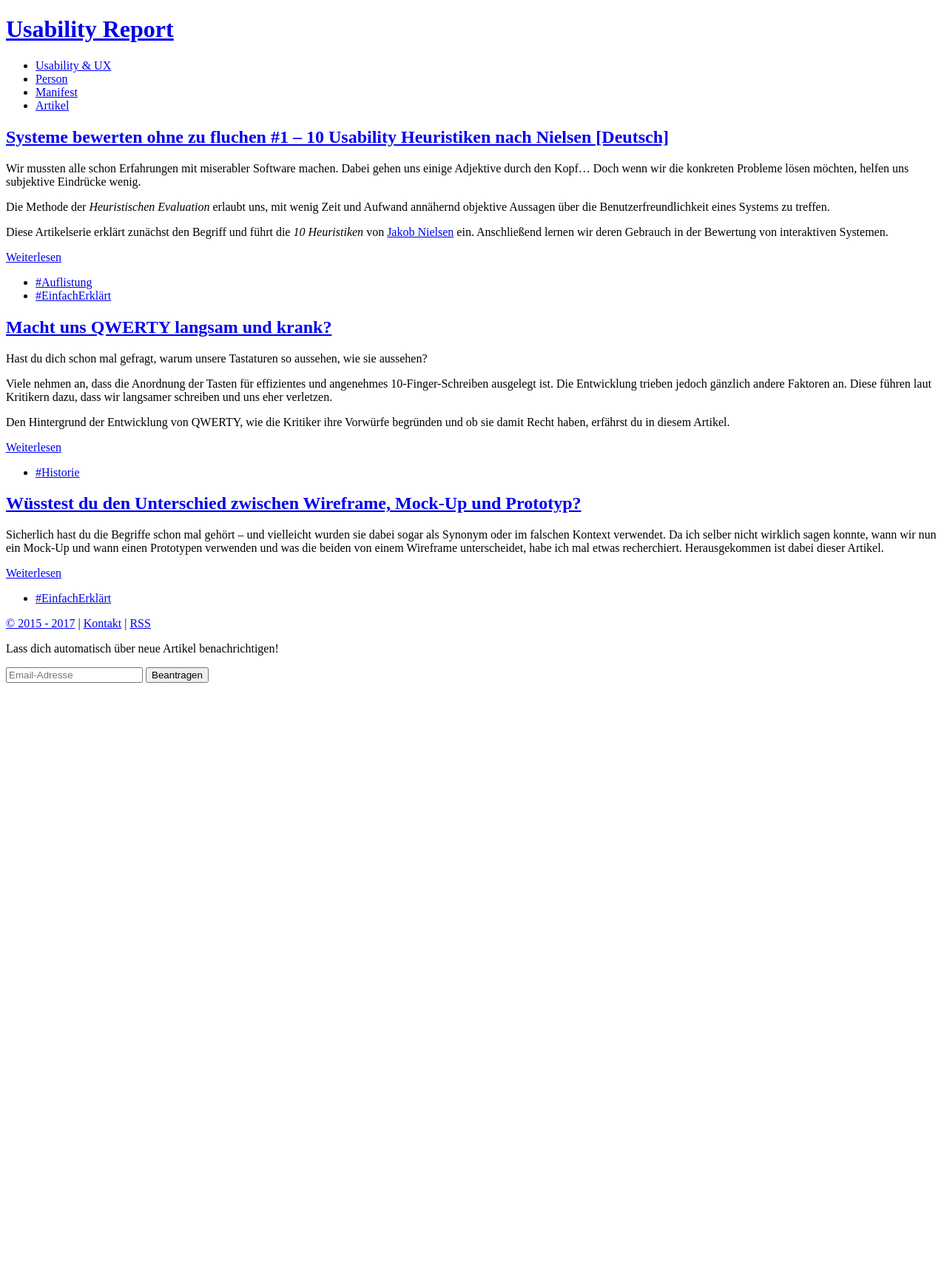
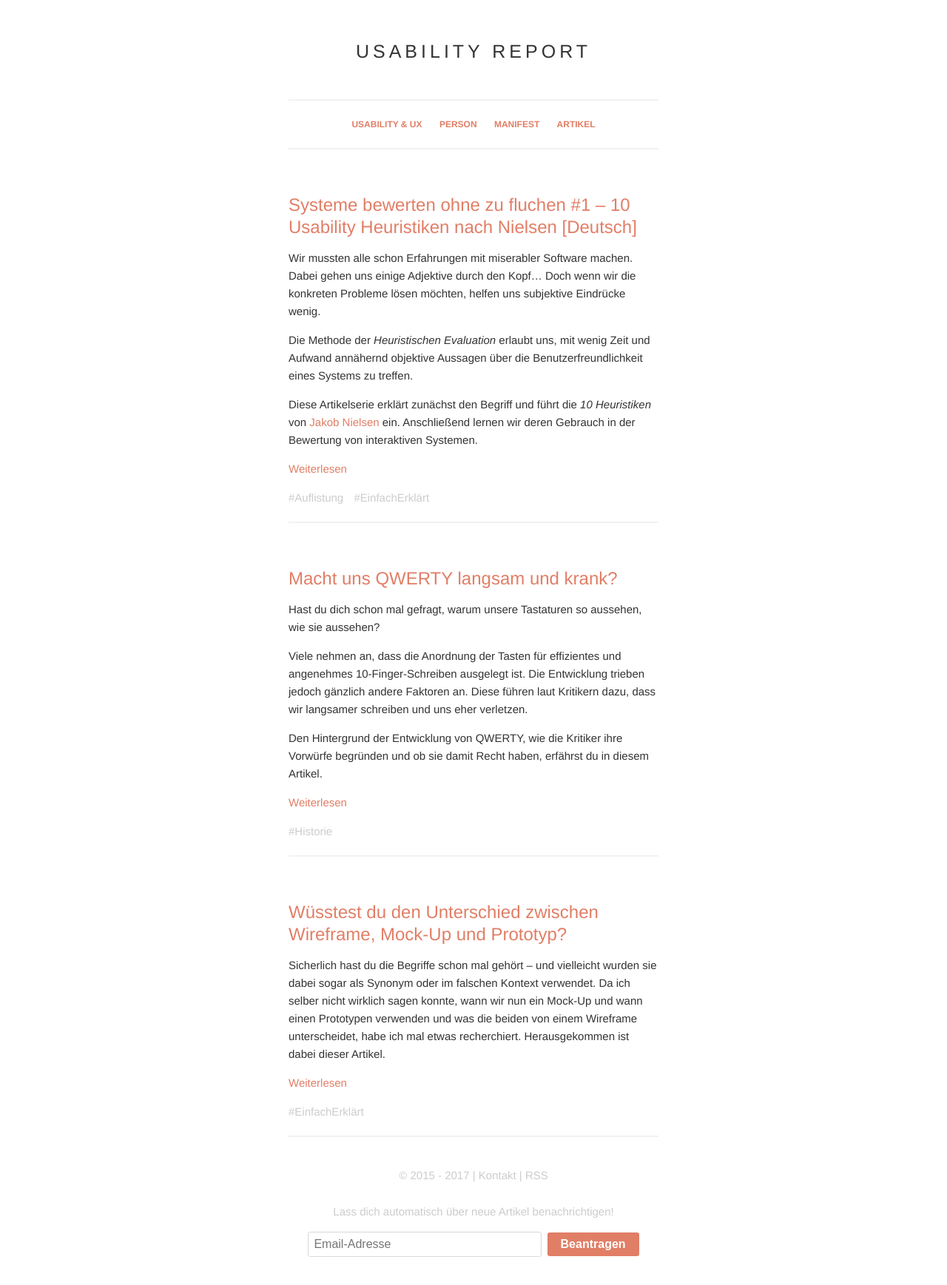
Before and after one commit to JohannesBorchard/usabilityreport, a Jekyll site: the page built from index.html, in a window 1280 px wide. Shown: the whole page at 74% size. Built offline with Jekyll 4.4.1, drawn with Linux system fonts in a browser that asks for light colours; before the commit the page ends 931 px from its top, so only the background shows below that.

Commit message:
css location

```diff
--- a/_layouts/default.html
+++ b/_layouts/default.html
@@ -5,7 +5,7 @@
 <head>
 
     <title>Usability Report | Usability & User Experience Blog</title>
-    <link rel="stylesheet" href="{{site.baseurl}}/main.css">
+    <link rel="stylesheet" href="{{site.baseurl}}/css/main.css">
 
     <meta charset="UTF-8">
     <meta name="google-site-verification" content="wvpMOLeiU128cCF6oaDe_SXEUQMzafbP2kPmgqkF2Sw" />
```
